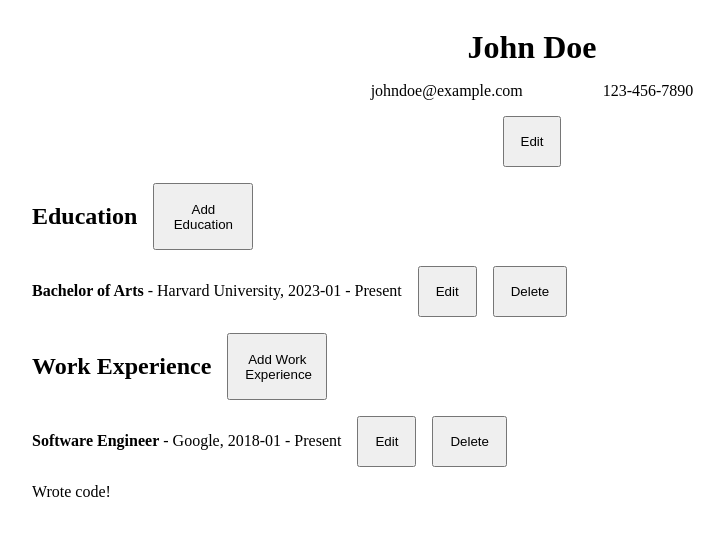
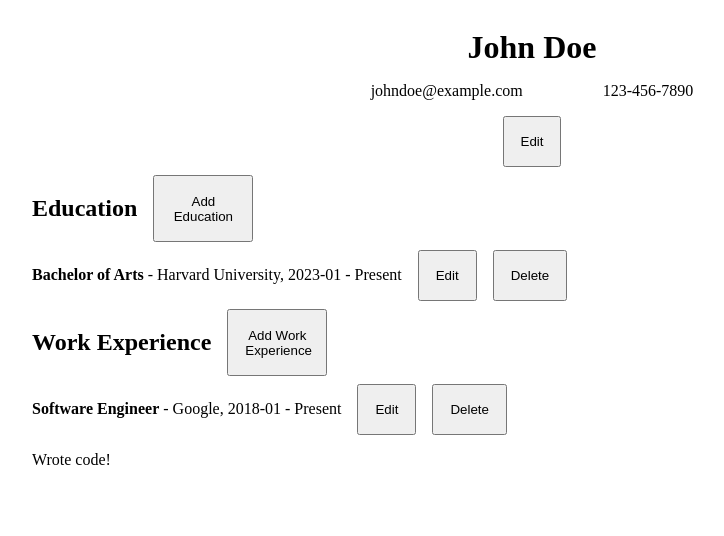
Before and after one commit to dylen400mh/cv-application, a React (Vite) app: page / in a window 1280 px wide. Shown: the top 536 px of the page, without its empty margins (108-832 px from the left). Built offline with nearby package versions, Linux system fonts and the light colour scheme.

Commit message:
Reduce gap between sections to 0.5rem

```diff
--- a/src/styles/Resume.css
+++ b/src/styles/Resume.css
@@ -1,7 +1,7 @@
 .resume {
   display: flex;
   flex-direction: column;
-  gap: 1rem;
+  gap: 0.5rem;
 }
 
 .container {
@@ -9,3 +9,7 @@
   flex-direction: row;
   gap: 1rem;
 }
+
+.modeButton {
+  align-self: center;
+}
```
